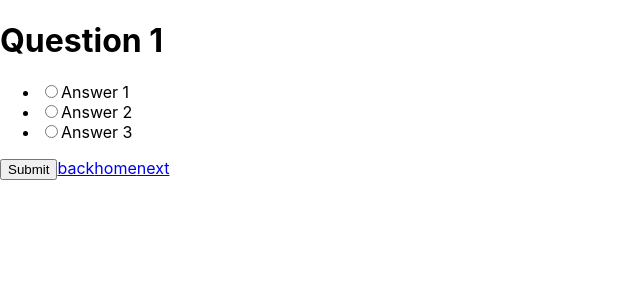
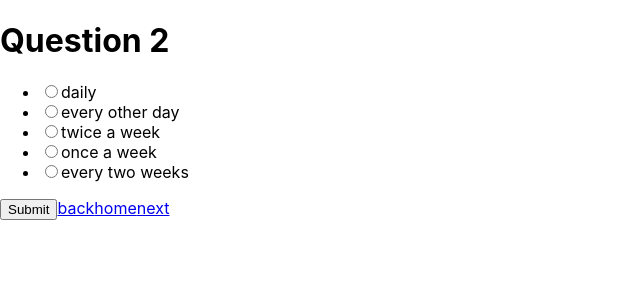
Before and after one commit to viktorpeev/hair-care-routine-finder, a React (Create React App) app: page /question-2 in a window 1280 px wide. Shown: the top 300 px of the page, without its empty margins (0-640 px from the left). Built offline with nearby package versions, Linux system fonts and the light colour scheme.

Commit message:
recomendation filter fully functional

```diff
--- a/src/Pages/Q1/index.js
+++ b/src/Pages/Q1/index.js
@@ -24,7 +24,7 @@ export const Q1 = () => {
       <ul>
         {currentQuestion.answers.map((answer, index) => (
           <li key={index}>
-            <label>
+            <label style={{ textTransform: 'capitalize' }}>
               <input
                 type="radio"
                 value={index}
--- a/src/Pages/Q2/index.js
+++ b/src/Pages/Q2/index.js
@@ -9,7 +9,7 @@ export const Q2 = () => {
     setSelectedAnswerQ2
   } = useContext(QuizContext);
 
-  const currentQuestion = questions[0];
+  const currentQuestion = questions[1];
 
   const handleSubmit = () => {
 
--- a/src/Pages/Q3/index.js
+++ b/src/Pages/Q3/index.js
@@ -9,7 +9,7 @@ export const Q3 = () => {
     setSelectedAnswerQ3
   } = useContext(QuizContext);
 
-  const currentQuestion = questions[0];
+  const currentQuestion = questions[2];
 
   const handleSubmit = () => {
 
--- a/src/Pages/Q4/index.js
+++ b/src/Pages/Q4/index.js
@@ -9,7 +9,7 @@ export const Q4 = () => {
     setSelectedAnswerQ4
   } = useContext(QuizContext);
 
-  const currentQuestion = questions[0];
+  const currentQuestion = questions[3];
 
   const handleSubmit = () => {
 
--- a/src/Pages/Q5/index.js
+++ b/src/Pages/Q5/index.js
@@ -9,7 +9,7 @@ export const Q5 = () => {
     setSelectedAnswerQ5
   } = useContext(QuizContext);
 
-  const currentQuestion = questions[0];
+  const currentQuestion = questions[4];
 
   const handleSubmit = () => {
 
--- a/src/Pages/Result/index.js
+++ b/src/Pages/Result/index.js
@@ -1,23 +1,59 @@
-import React, { useEffect, useState } from 'react';
+import React, { useEffect, useState, useContext } from 'react';
+import { QuizContext } from '../../QuizContext';
 
 export const Result = () => {
-  const [products, setProducts] = useState([]);
+  const {
+    questions,
+    selectedAnswerQ1,
+    selectedAnswerQ2,
+    selectedAnswerQ3,
+    selectedAnswerQ4,
+    selectedAnswerQ5,
+  } = useContext(QuizContext);
+
+  const [productTag, setProductTag] = useState([]);
 
   useEffect(() => {
     fetch('https://jeval.com.au/collections/hair-care/products.json?page=1')
       .then(response => response.json())
-      .then(data => setProducts(data.products))
+      .then(data => {
+        const tagProducts = data.products.filter(product =>
+          product.tags.includes(`type_${questions[0].answers[selectedAnswerQ1]}`) //check for q1 only in tags
+          ||
+          product.tags.includes(`goals_${questions[2].answers[selectedAnswerQ3]}`) //check for q3 only in tags
+          ||
+          product.body_html.includes((`${questions[1].answers[selectedAnswerQ2]}`)) //check for q2 only in descr
+          ||
+          product.body_html.includes((`${questions[3].answers[selectedAnswerQ4]}`)) //check for q4 only in descr
+          ||
+          product.body_html.includes((`${questions[4].answers[selectedAnswerQ5]}`)) //check for q2 only in descr
+          ||
+          product.title.includes((`${questions[1].answers[selectedAnswerQ2]}`)) //check for q2 only in title
+          ||
+          product.title.includes((`${questions[3].answers[selectedAnswerQ4]}`)) //check for q4 only in title
+          ||
+          product.title.includes((`${questions[4].answers[selectedAnswerQ5]}`)) //check for q2 only in title
+        );
+        setProductTag(tagProducts);
+      })
       .catch(error => console.log(error));
-  }, []);
+  }, [selectedAnswerQ1, selectedAnswerQ2, selectedAnswerQ3, selectedAnswerQ4, selectedAnswerQ5, questions]);
+
 
   return (
     <div>
-      <h1>Product List</h1>
-      <ul>
-        {products.map(product => (
-          <li key={product.id}>{product.title}</li>
-        ))}
-      </ul>
+      {productTag.length > 0 ? (
+        <div>
+          <h1>Frizzy Products:</h1>
+          <ul>
+            {productTag.map(product => (
+              <li key={product.id}>{product.title}</li>
+            ))}
+          </ul>
+        </div>
+      ) : (
+        <div>No products found.</div>
+      )}
     </div>
   );
 }
--- a/src/Questions/index.js
+++ b/src/Questions/index.js
@@ -2,7 +2,27 @@ const questions = [
   {
     id: 1,
     question: 'Question 1',
-      answers: ['Answer 1', 'Answer 2', 'Answer 3'],
+    answers: ['straight', 'curly', 'wavy', 'fine'],
+  },
+  {
+    id: 2,
+    question: 'Question 2',
+    answers: ['daily', 'every other day', 'twice a week', 'once a week', 'every two weeks'],
+  },
+  {
+    id: 3,
+    question: 'Question 2',
+    answers: ['anti-breakage', 'hydration', 'soothing dry scalp', 'repairs appearance of damaged hair', 'volume', 'curl and coil enhancing'],
+  },
+  {
+    id: 4,
+    question: 'Question 2',
+    answers: ['breakage', 'frizz', 'scalp dryness', 'damage', 'tangling'],
+  },
+  {
+    id: 5,
+    question: 'Question 2',
+    answers: ['black', 'brown', 'blonde', 'Red/Orange', 'Silver/Grey'],
   }
 ];
 
--- a/src/QuizContext/index.js
+++ b/src/QuizContext/index.js
@@ -9,6 +9,9 @@ export const QuizProvider = ({ children }) => {
   const [selectedAnswerQ3, setSelectedAnswerQ3] = useState([]);
   const [selectedAnswerQ4, setSelectedAnswerQ4] = useState([]);
   const [selectedAnswerQ5, setSelectedAnswerQ5] = useState([]);
+
+
+  //handleSubmit(fetch->if('type_${questions[0].answers[0]}'))
 
   const resetQuiz = () => {
     setSelectedAnswerQ1([]);
```
Lines whose indentation alone changed are shown as unchanged.
